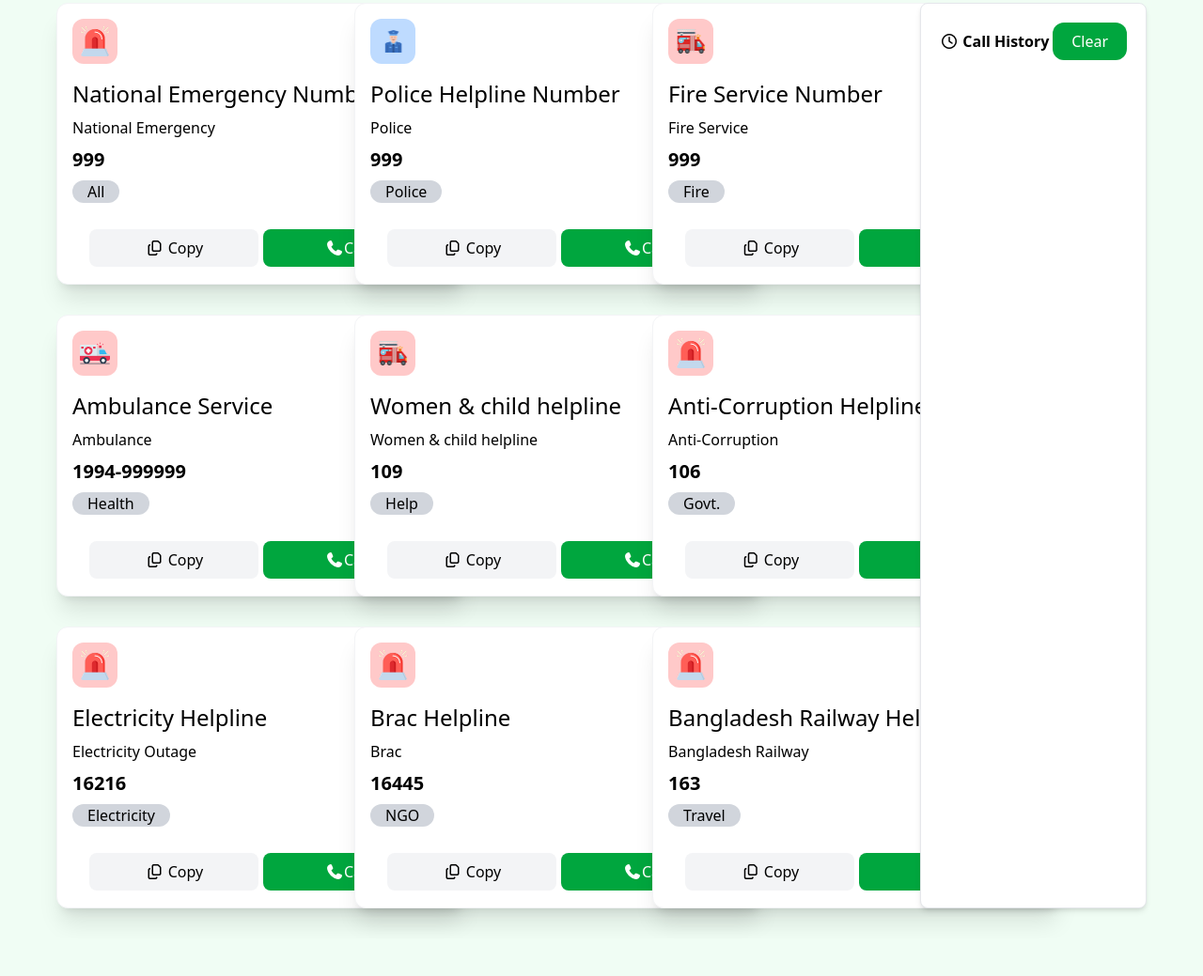
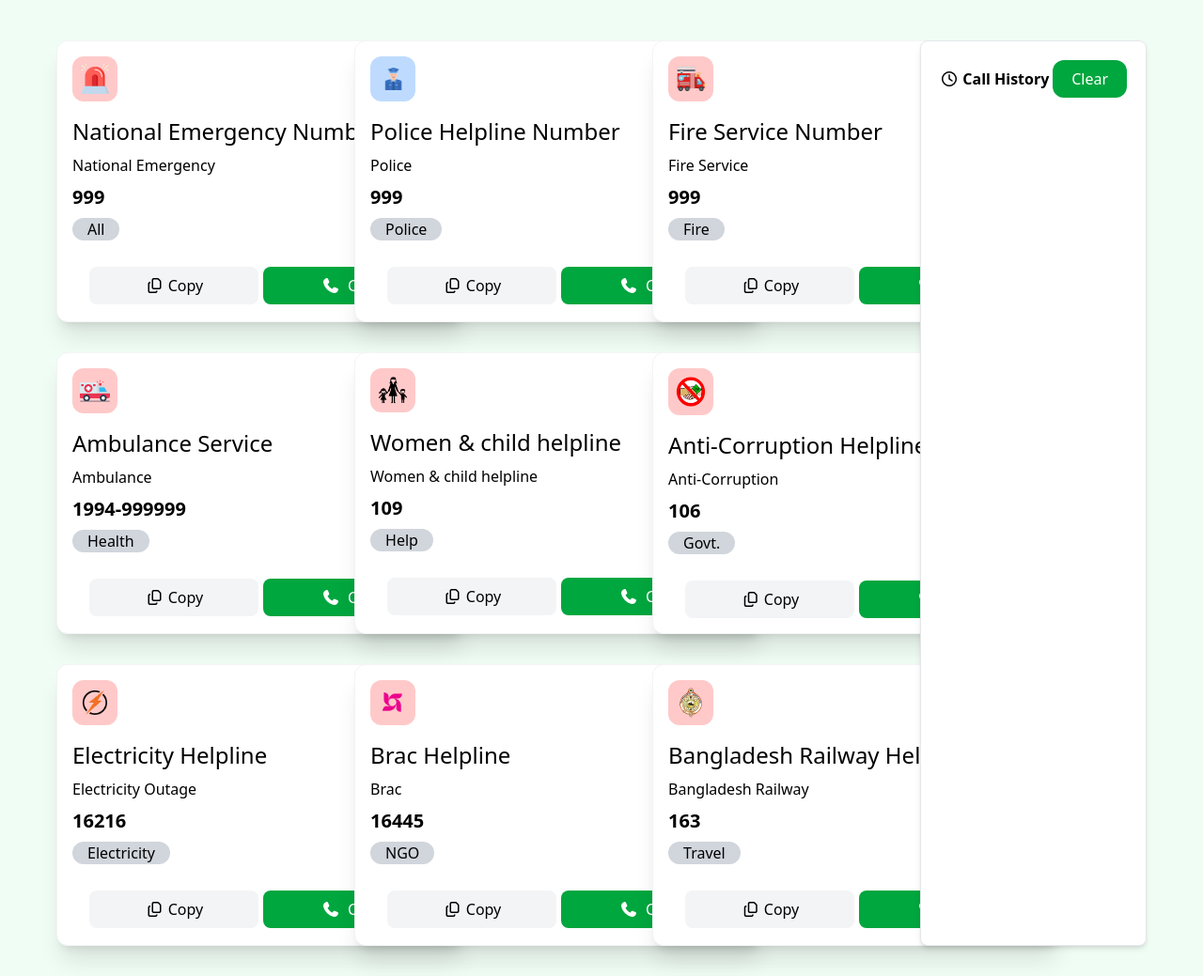
Before and after one commit to Fahad300499/B12-A5-Emergency-Hotline, a plain HTML site: page index.html in a window 1280 px wide. Shown: the part 461-1500 px from the top of the page at 94% size. Before the commit the page ends 1460 px from the top, so only its background shows below. Drawn offline with nearby package versions, Linux system fonts and the light colour scheme.

Commit message:
some update

```diff
--- a/index.html
+++ b/index.html
@@ -10,9 +10,10 @@
       <link rel="stylesheet" href="https://cdnjs.cloudflare.com/ajax/libs/font-awesome/7.0.0/css/all.min.css" integrity="sha512-DxV+EoADOkOygM4IR9yXP8Sb2qwgidEmeqAEmDKIOfPRQZOWbXCzLC6vjbZyy0vPisbH2SyW27+ddLVCN+OMzQ==" crossorigin="anonymous" referrerpolicy="no-referrer" />
 </head>
 <body class="bg-green-50">
-    <header class=" bg-white pt-5">
-        <!-- navbar left part  -->
-        <div class=" lg:w-[1800px] mx-auto lg:flex justify-between">
+    <header class=" bg-white pt-5 ">
+
+        <div class=" lg:w-[1800px] mx-auto lg:flex justify-between  ">
+             <!-- navbar left part  -->
             <div class="div-left flex items-center gap-4 justify-center mb-5">
                 <img class="w-20" src="assets/logo.png" alt="" srcset="">
                 <p class=" text-2xl text-[#006747] font-bold text-center lg:text-left">Emergency <br> Service</p>
@@ -26,7 +27,7 @@
         </div>
 
         <!-- hero section  -->
-         <div class="bg-gradient-to-r from-[#013223] via-[#006747] to-[#013223] py-5 mt-5">
+         <div class="bg-gradient-to-r from-[#013223] via-[#006747] to-[#013223] py-10 mt-5">
             <img class="mx-auto w-30 mb-4 " src="assets/logo.png" alt="">
             <h1 class="text-3xl font-bold text-center text-white mb-2">Emergency Service Directory</h1>
             <p class="text-center text-white">Government Emergency Services at Your Fingertip - A Project by  Government of the People's Republic of Bangladesh</p>
@@ -51,7 +52,7 @@
 
                         <div class=" text-center mt-3">
                             <button class="w-[180px] h-[40px] bg-gray-100 rounded-lg mt-4 copy-btn hover:bg-gray-300"><i class="fa-regular fa-copy"></i> Copy</button>
-                        <button class="w-[180px] h-[40px] bg-[#00A63E] text-white rounded-lg call-btn hover:bg-gray-300"> <i class="fa-solid fa-phone"></i>Call</button>
+                        <button class="w-[180px] h-[40px] bg-[#00A63E] text-white rounded-lg call-btn hover:bg-gray-300"> <i class="fa-solid fa-phone mr-2"></i>Call</button>
                         </div>
 
                 </div>
@@ -69,7 +70,7 @@
 
                     <div class="text-center mt-3">
                         <button class="w-[180px] h-[40px] bg-gray-100 rounded-lg mt-4 copy-btn hover:bg-gray-300"><i class="fa-regular fa-copy"></i> Copy</button>
-                        <button class="w-[180px] h-[40px] bg-[#00A63E] text-white rounded-lg call-btn hover:bg-gray-300"> <i class="fa-solid fa-phone"></i>Call</button>
+                        <button class="w-[180px] h-[40px] bg-[#00A63E] text-white rounded-lg call-btn hover:bg-gray-300"> <i class="fa-solid fa-phone mr-2"></i>Call</button>
                     </div>
 
                 </div>
@@ -86,7 +87,7 @@
 
                         <div class="text-center mt-3">
                         <button class="w-[180px] h-[40px] bg-gray-100 rounded-lg mt-4 copy-btn hover:bg-gray-300"><i class="fa-regular fa-copy"></i> Copy</button>
-                        <button class="w-[180px] h-[40px] bg-[#00A63E] text-white rounded-lg call-btn hover:bg-gray-300"> <i class="fa-solid fa-phone"></i>Call</button>
+                        <button class="w-[180px] h-[40px] bg-[#00A63E] text-white rounded-lg call-btn hover:bg-gray-300"> <i class="fa-solid fa-phone mr-2"></i>Call</button>
                     </div>
                 </div>
 
@@ -103,13 +104,13 @@
 
                         <div class="text-center mt-3">
                         <button class="w-[180px] h-[40px] bg-gray-100 rounded-lg mt-4 copy-btn hover:bg-gray-300"><i class="fa-regular fa-copy"></i> Copy</button>
-                        <button class="w-[180px] h-[40px] bg-[#00A63E] text-white rounded-lg call-btn hover:bg-gray-300"> <i class="fa-solid fa-phone"></i>Call</button>
+                        <button class="w-[180px] h-[40px] bg-[#00A63E] text-white rounded-lg call-btn hover:bg-gray-300"> <i class="fa-solid fa-phone mr-2"></i>Call</button>
                     </div>
                 </div>
                 <!-- card-5  -->
                 <div class="card w-[435px] h-[300px] bg-white p-4 border border-gray-100 shadow-xl rounded-xl">
                     <div class="flex justify-between items-center mb-4">
-                        <img class="w-12 bg-red-200 p-2 rounded-xl" src="assets/fire-service.png" alt="" srcset="">
+                        <img class="w-12 bg-red-200 p-2 rounded-xl" src="assets/women and child.png" alt="" srcset="">
                         <i class="fa-regular fa-heart heart-btn"></i>
                     </div>
                     <h2 class="text-2xl ">Women & child helpline</h2>
@@ -119,13 +120,13 @@
 
                        <div class="text-center mt-3">
                         <button class="w-[180px] h-[40px] bg-gray-100 rounded-lg mt-4 copy-btn hover:bg-gray-300"><i class="fa-regular fa-copy"></i> Copy</button>
-                        <button class="w-[180px] h-[40px] bg-[#00A63E] text-white rounded-lg call-btn hover:bg-gray-300"> <i class="fa-solid fa-phone"></i>Call</button>
+                        <button class="w-[180px] h-[40px] bg-[#00A63E] text-white rounded-lg call-btn hover:bg-gray-300"> <i class="fa-solid fa-phone mr-2"></i>Call</button>
                     </div>
                 </div>
                 <!-- card-6  -->
                     <div class="card w-[435px] h-[300px] bg-white p-4 border border-gray-100 shadow-xl rounded-xl">
                     <div class="flex justify-between items-center mb-4">
-                        <img class="w-12 bg-red-200 p-2 rounded-xl" src="assets/emergency.png" alt="" srcset="">
+                        <img class="w-12 bg-red-200 p-2 rounded-xl" src="assets/anto-corruption.png" alt="" srcset="">
                         <i class="fa-regular fa-heart heart-btn"></i>
                     </div>
                     <h2 class="text-2xl ">Anti-Corruption Helpline</h2>
@@ -135,13 +136,13 @@
 
                         <div class="text-center mt-3">
                         <button class="w-[180px] h-[40px] bg-gray-100 rounded-lg mt-4 copy-btn hover:bg-gray-300"><i class="fa-regular fa-copy"></i> Copy</button>
-                        <button class="w-[180px] h-[40px] bg-[#00A63E] text-white rounded-lg call-btn hover:bg-gray-300"> <i class="fa-solid fa-phone"></i>Call</button>
+                        <button class="w-[180px] h-[40px] bg-[#00A63E] text-white rounded-lg call-btn hover:bg-gray-300"> <i class="fa-solid fa-phone mr-2"></i>Call</button>
                     </div>
                 </div>
                 <!-- card-7  -->
                 <div class="card w-[435px] h-[300px] bg-white p-4 border border-gray-100 shadow-xl rounded-xl">
                     <div class="flex justify-between items-center mb-4">
-                        <img class="w-12 bg-red-200 p-2 rounded-xl" src="assets/emergency.png" alt="" srcset="">
+                        <img class="w-12 bg-red-200 p-2 rounded-xl" src="assets/electricity.png" alt="" srcset="">
                         <i class="fa-regular fa-heart heart-btn"></i>
                     </div>
                     <h2 class="text-2xl ">Electricity Helpline</h2>
@@ -151,14 +152,14 @@
 
                     <div class="text-center mt-3">
                         <button class="w-[180px] h-[40px] bg-gray-100 rounded-lg mt-4 copy-btn hover:bg-gray-300"><i class="fa-regular fa-copy"></i> Copy</button>
-                        <button class="w-[180px] h-[40px] bg-[#00A63E] text-white rounded-lg call-btn hover:bg-gray-300"> <i class="fa-solid fa-phone"></i>Call</button>
+                        <button class="w-[180px] h-[40px] bg-[#00A63E] text-white rounded-lg call-btn hover:bg-gray-300"> <i class="fa-solid fa-phone mr-2"></i>Call</button>
                     </div>
                 </div>
 
                 <!-- card-8  -->
                 <div class="card w-[435px] h-[300px] bg-white p-4 border border-gray-100 shadow-xl rounded-xl">
                     <div class="flex justify-between items-center mb-4">
-                        <img class="w-12 bg-red-200 p-2 rounded-xl" src="assets/emergency.png" alt="" srcset="">
+                        <img class="w-12 bg-red-200 p-2 rounded-xl" src="assets/brac.png" alt="" srcset="">
                         <i class="fa-regular fa-heart heart-btn"></i>
                     </div>
                     <h2 class="text-2xl ">Brac Helpline</h2>
@@ -168,14 +169,14 @@
 
                         <div class="text-center mt-3">
                         <button class="w-[180px] h-[40px] bg-gray-100 rounded-lg mt-4 copy-btn hover:bg-gray-300"><i class="fa-regular fa-copy"></i> Copy</button>
-                        <button class="w-[180px] h-[40px] bg-[#00A63E] text-white rounded-lg call-btn hover:bg-gray-300"> <i class="fa-solid fa-phone"></i>Call</button>
+                        <button class="w-[180px] h-[40px] bg-[#00A63E] text-white rounded-lg call-btn hover:bg-gray-300"> <i class="fa-solid fa-phone mr-2"></i>Call</button>
                     </div>
                 </div>
 
                 <!-- card-9  -->
                 <div class="card w-[435px] h-[300px] bg-white  p-4 border border-gray-100 shadow-xl rounded-xl">
                     <div class="flex justify-between items-center mb-4">
-                        <img class="w-12 bg-red-200 p-2 rounded-xl" src="assets/emergency.png" alt="" srcset="">
+                        <img class="w-12 bg-red-200 p-2 rounded-xl" src="assets/Bangladesh-Railway.png" alt="" srcset="">
                         <i class="fa-regular fa-heart heart-btn"></i>
                     </div>
                     <h2 class="text-2xl ">Bangladesh Railway Helpline</h2>
@@ -185,7 +186,7 @@
 
                         <div class="text-center mt-3">
                         <button class="w-[180px] h-[40px] bg-gray-100 rounded-lg mt-4 copy-btn hover:bg-gray-300"><i class="fa-regular fa-copy"></i> Copy</button>
-                        <button class="w-[180px] h-[40px] bg-[#00A63E] text-white rounded-lg call-btn hover:bg-gray-300"> <i class="fa-solid fa-phone"></i>Call</button>
+                        <button class="w-[180px] h-[40px] bg-[#00A63E] text-white rounded-lg call-btn hover:bg-gray-300"> <i class="fa-solid fa-phone mr-2"></i>Call</button>
                     </div>
                 </div>
 
--- a/index.js
+++ b/index.js
@@ -1,3 +1,5 @@
+
+
 
 
 // heart button event listener
@@ -25,11 +27,14 @@
     const countCopyResult = Number(countOfCopy) + 1;
     document.getElementById('copy').innerText = countCopyResult;
 
-    alert('copied your text');
+
+
 
     const callText = copy.parentNode.parentNode.children[3].innerText;
     navigator.clipboard.writeText(callText)
-    console.log(callText);
+
+    alert('copied  your number: ' + callText);
+
 
     })
 }
@@ -74,7 +79,7 @@
 
         }
         else{
-            alert('আপনার কাছে ব্যালেন্স নেই । নূন্যতাম ২০ টাকা লাগবে কল করার জন্য ');
+            alert('❌ You dont have enough coins. You need at least 20 coins to make a call.');
 
         }
     })
```
Also changed, not shown: assets/anto-corruption.png (added), assets/electricity.png (added), assets/women and child.png (added).
